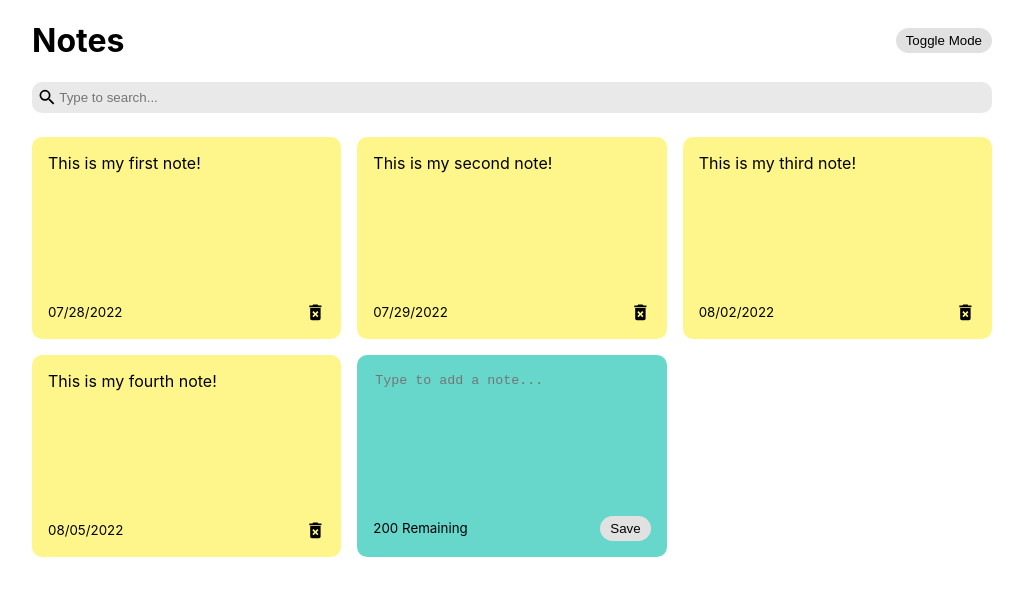
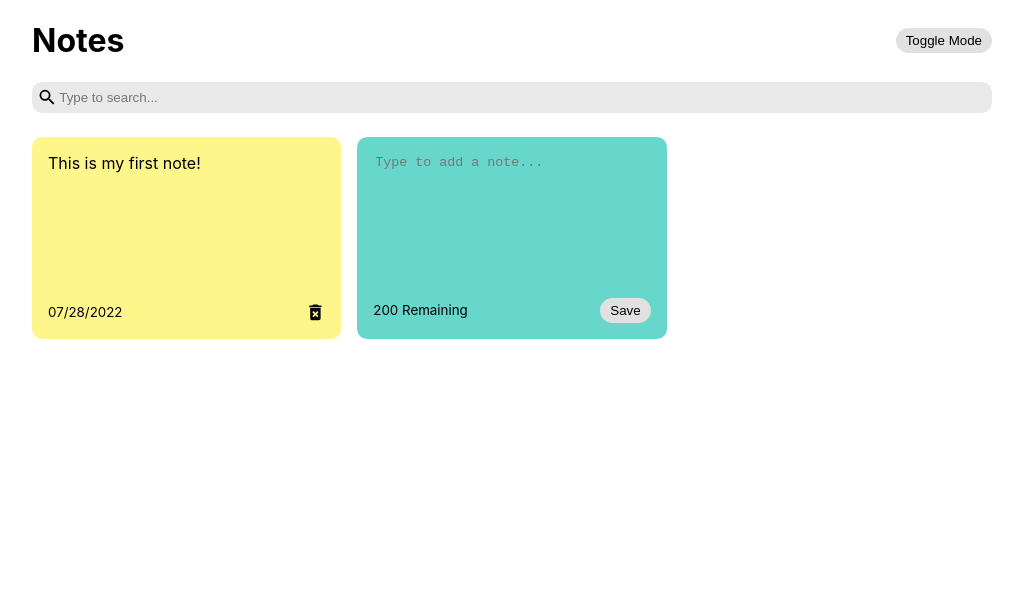
Before and after one commit to answebdev/react-notes-app-context, a React (Create React App) app: page / in a window 1280 px wide. Shown: the top 596 px of the page, without its empty margins (128-1151 px from the left). Built offline with nearby package versions, Linux system fonts and the light colour scheme.

Commit message:
install dependencies

```diff
--- a/src/App.js
+++ b/src/App.js
@@ -3,10 +3,6 @@ import { nanoid } from 'nanoid';
 import Header from './components/Header';
 import NotesList from './components/NotesList';
 import Search from './components/Search';
-
-// Video: https://www.youtube.com/watch?v=8KB3DHI-QbM
-// Code: https://github.com/chrisblakely01/react-notes-app
-// CSS: https://raw.githubusercontent.com/chrisblakely01/react-notes-app/master/src/index.css
 
 const App = () => {
   const [searchText, setSearchText] = useState('');
@@ -18,21 +14,21 @@ const App = () => {
       text: 'This is my first note!',
       date: '07/28/2022',
     },
-    {
-      id: nanoid(),
-      text: 'This is my second note!',
-      date: '07/29/2022',
-    },
-    {
-      id: nanoid(),
-      text: 'This is my third note!',
-      date: '08/02/2022',
-    },
-    {
-      id: nanoid(),
-      text: 'This is my fourth note!',
-      date: '08/05/2022',
-    },
+    // {
+    //   id: nanoid(),
+    //   text: 'This is my second note!',
+    //   date: '07/29/2022',
+    // },
+    // {
+    //   id: nanoid(),
+    //   text: 'This is my third note!',
+    //   date: '08/02/2022',
+    // },
+    // {
+    //   id: nanoid(),
+    //   text: 'This is my fourth note!',
+    //   date: '08/05/2022',
+    // },
   ]);
 
   // Add a note
@@ -52,44 +48,22 @@ const App = () => {
 
   // Delete a note
   const deleteNote = (id) => {
-    // Use filter function on 'notes' array:
-    // to remove the note that has the same ID as the ID passed in above (the one passed in when the delete button is clicked).
-    // The filter function returns a new array, so we don't have to worry about creating a new array (like we do above when adding a new note).
-    // Instead, we can just assign the clicked on note to a variable:
-    // 'const newNotes = ...'
-    // Then use 'SetNotes' and pass in the new array.
-
-    // The filter() method creates a new array filled with elements that pass a test provided by a function (note.id !== id).
-    // Here, it creates a new array with elements NOT having the same ID as the ID passed in, meaning that if it does,
-    // it will NOT be included in the array, effectively, deleting it.
     const newNotes = notes.filter((note) => note.id !== id);
     setNotes(newNotes);
   };
 
   // Retrieve notes that are saved in local storage when app loads
-  useEffect(() => {
-    // When we retreive from local storage, we need to parse the data into a JavaScript object (remember the data is stringified when saved):
-    const savedNotes = JSON.parse(localStorage.getItem('react-notes-app-data'));
-
-    // Check if we received any notes from local storage,
-    // if yes, then set it into state.
-    // If there are no notes, it will not set anything into state.
-    if (savedNotes) {
-      setNotes(savedNotes);
-    }
-
-    // Empty dependency: Only run on first load - this is what we want,
-    // since we only want to retrieve our notes saved in local storage on first load.
-  }, []);
+  // useEffect(() => {
+  //   const savedNotes = JSON.parse(localStorage.getItem('react-notes-app-data'));
+  //   if (savedNotes) {
+  //     setNotes(savedNotes);
+  //   }
+  // }, []);
 
   // Save notes to local storage
-  useEffect(() => {
-    // First parameter: Create a key that will be used to retrieve the notes: 'react-notes-app-data'.
-    // Second parameter: The data we want to save in local storage: 'notes' (good practice to stringify the data before saving it to local storage):
-    localStorage.setItem('react-notes-app-data', JSON.stringify(notes));
-
-    // by using 'useEffect', any time the 'notes' array changes, this will trigger automatically.
-  }, [notes]);
+  // useEffect(() => {
+  //   localStorage.setItem('react-notes-app-data', JSON.stringify(notes));
+  // }, [notes]);
 
   return (
     // if 'darkMode' is equal to true (&&), then add the 'dark-mode' class:
```
Also changed, not shown: src/context/AppContext.js (added), 1 other file (tests, documents, lock files or other folders).
